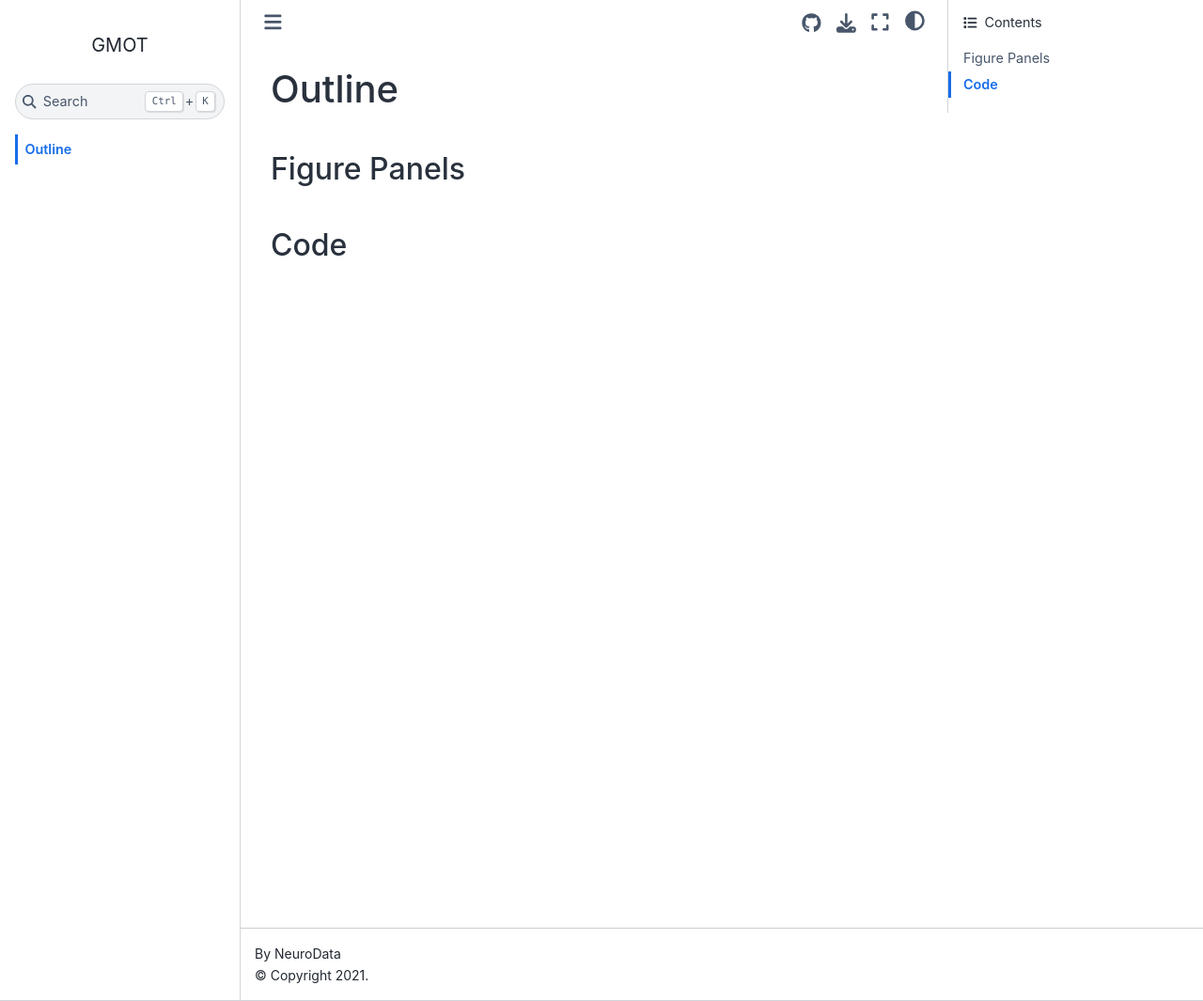
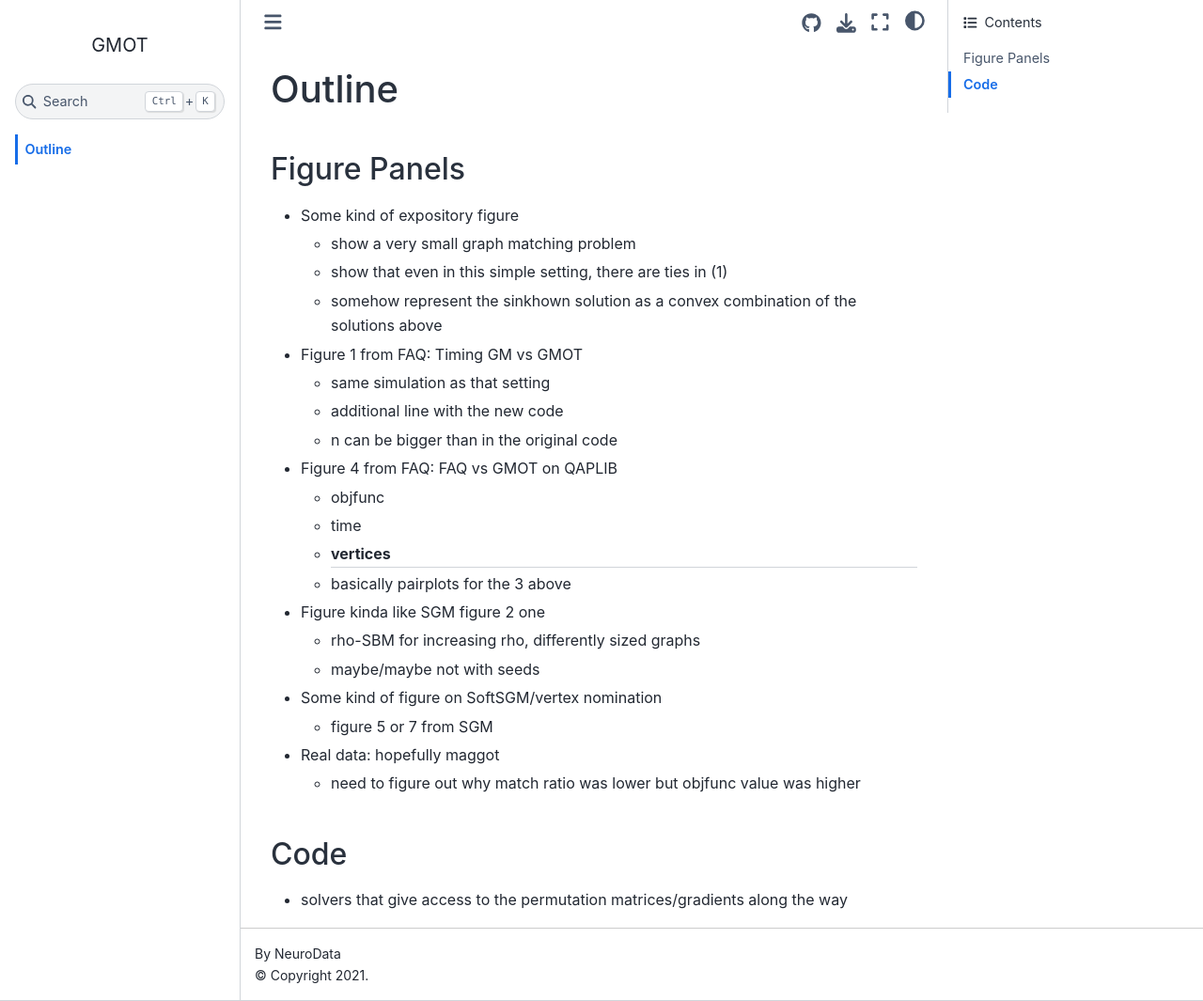
Before and after one commit to neurodata/goat, a Jupyter Book: the page built from docs/outline.md, in a window 1280 px wide and 1065 px high. Shown: the whole window at 94% size. Built offline with Jupyter Book 1.0.4 settings and Sphinx 7.4.7 and the Sphinx Book theme 1.1.4, drawn with Linux system fonts in a browser that asks for light colours.

Commit message:
Update outline.md

```diff
--- a/docs/outline.md
+++ b/docs/outline.md
@@ -2,4 +2,26 @@
 
 ## Figure Panels
 
+- Some kind of expository figure
+  - show a very small graph matching problem
+  - show that even in this simple setting, there are ties in (1)
+  - somehow represent the sinkhown solution as a convex combination of the solutions above
+- Figure 1 from FAQ: Timing GM vs GMOT
+  - same simulation as that setting
+  - additional line with the new code
+  - n can be bigger than in the original code
+- Figure 4 from FAQ: FAQ vs GMOT on QAPLIB
+  - objfunc
+  - time
+  - # vertices
+  - basically pairplots for the 3 above
+- Figure kinda like SGM figure 2 one
+  - rho-SBM for increasing rho, differently sized graphs
+  - maybe/maybe not with seeds
+- Some kind of figure on SoftSGM/vertex nomination
+  - figure 5 or 7 from SGM
+- Real data: hopefully maggot
+  - need to figure out why match ratio was lower but objfunc value was higher
+
 ## Code
+- solvers that give access to the permutation matrices/gradients along the way
```
